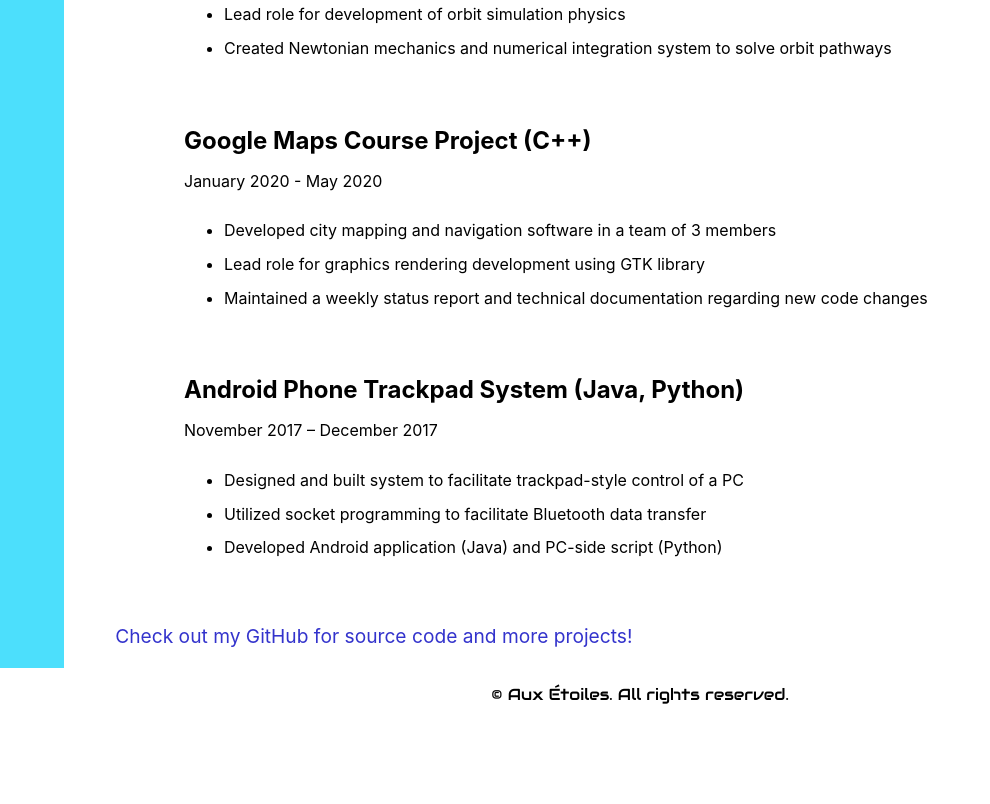
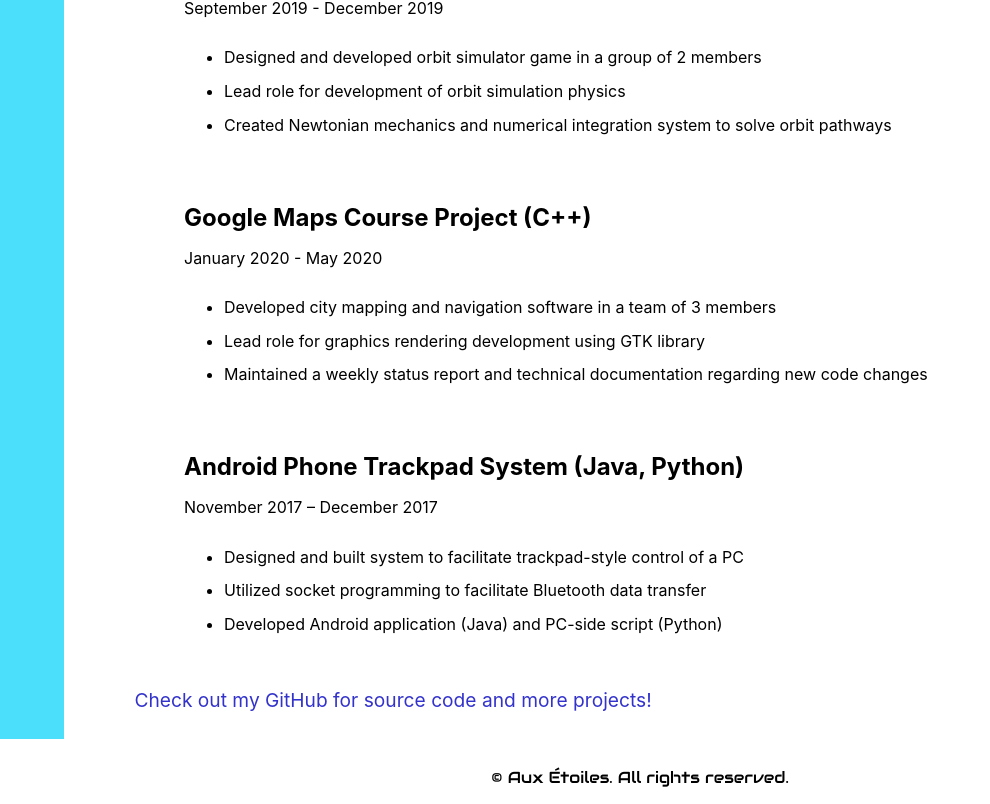
Before and after one commit to pmistry9597/AuxEtoiles.space, a Next.js app: page /aboutcreator in a window 1280 px wide. Shown: the part 3064-3868 px from the top of the page, without its empty margins (0-990 px from the left). Before the commit the page ends 3785 px from the top, so only its background shows below. Built offline with nearby package versions, Linux system fonts and the light colour scheme.

Commit message:
About creator page projects layout smol change

```diff
--- a/pages/aboutcreator.js
+++ b/pages/aboutcreator.js
@@ -129,8 +129,8 @@ export default function Home() {
       </div>
       </Leftbar>
 
-      <Leftbar padding='52em' color='#4cdffc' style={{overflow: 'hidden', marginBottom: '10em'}}>
-      <div style={{display: 'inline-block', marginTop: '1em', marginLeft: '3em', width: '100%', position: 'relative', top: '-2em'}}>
+      <Leftbar padding='56em' color='#4cdffc' style={{overflow: 'hidden', marginBottom: '0em'}}>
+      <div style={{display: 'inline-block' ,marginTop: '4em', marginLeft: '3em', width: '100%', position: 'relative', top: '0em'}}>
         <h1 style={h1style}>Projects</h1><br />
         <ul style={{listStyle: 'none'}}>
           <li>
@@ -181,7 +181,7 @@ export default function Home() {
           </li>
         </ul>
       </div>
-      <div style={{padding: '1em', fontSize: '1.2em', color: '#3333cc'}}>
+      <div style={{padding: '2em', fontSize: '1.2em', color: '#3333cc'}}>
         <a href='https://github.com/pmistry9597' target='_blank'>Check out my GitHub for source code and more projects!</a>
       </div>
       </Leftbar>
```
